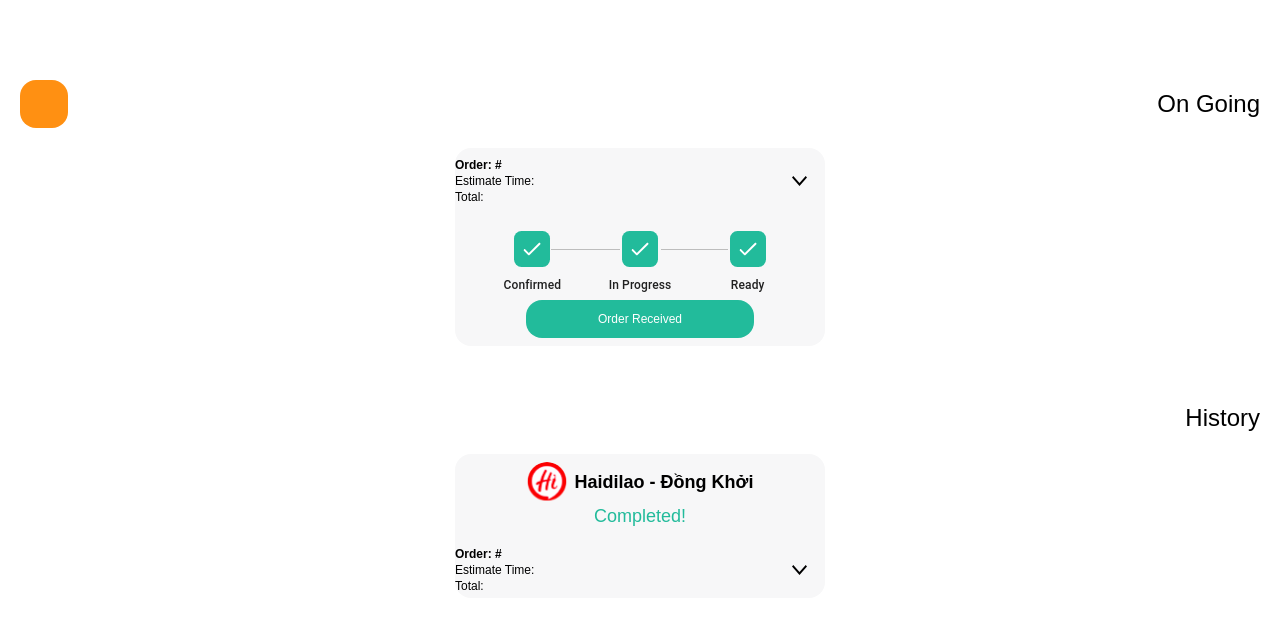
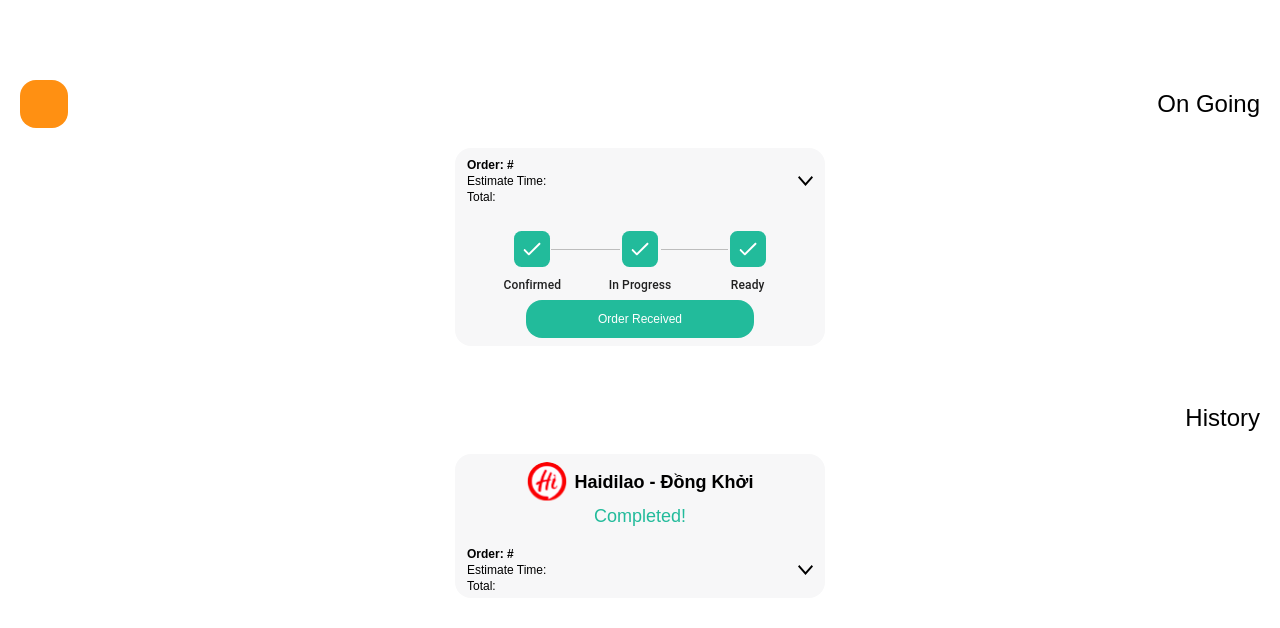
Before and after one commit to s3885000/mealmaster-QR-base, a React (Create React App) app in the folder app/frontend/: page /on-going in a window 1280 px wide. Shown: the top 628 px of the page. Built offline with nearby package versions, Linux system fonts and the light colour scheme; some icons are missing.

Commit message:
Update Boxes Padding

```diff
--- a/app/frontend/src/components/boxes/Boxes.jsx
+++ b/app/frontend/src/components/boxes/Boxes.jsx
@@ -70,7 +70,7 @@ const OrderBox = ({onOrderReceived, type, ...props}) => {
           </div>
         )}
 
-        <div className="flex justify-between w-full items-center mt-1">
+        <div className="flex justify-between w-full items-center mt-1 pl-3">
           <div>
             <h1 className="font-semibold ">Order: #{props.orderId}</h1>
             <p className="">Estimate Time: {props.estimateTime}</p>
```
